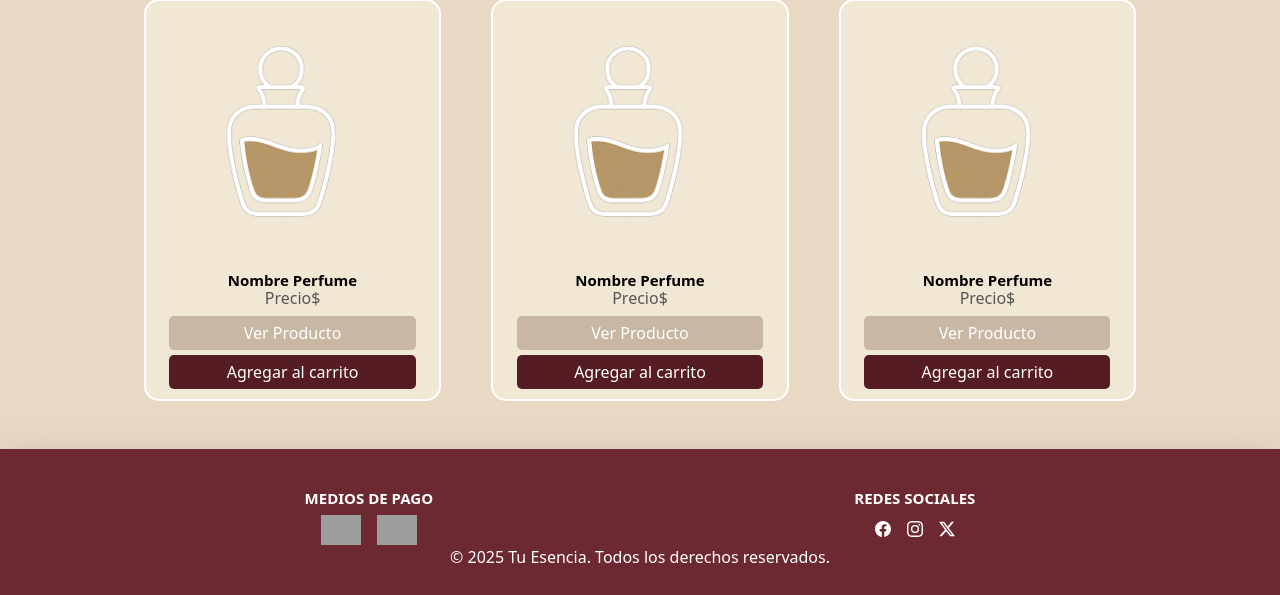
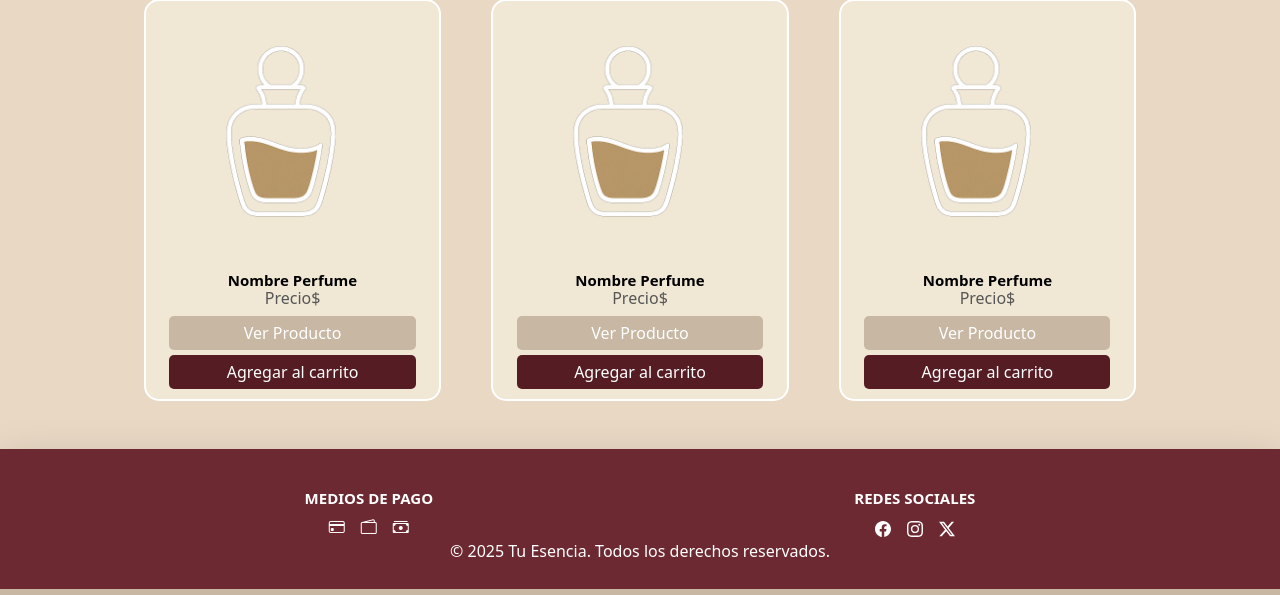
Before and after one commit to Alejo4758/TrabajoFinalPWD, a PHP site: page /Vista/index.php in a window 1280 px wide. Shown: the part 1211-1806 px from the top of the page. Run offline with PHP 8.4, Linux system fonts and the light colour scheme; grey boxes are pictures that could not be loaded.

Commit message:
footer, includes ready

```diff
--- a/Includes/footer.php
+++ b/Includes/footer.php
@@ -6,8 +6,9 @@
                 <div class="d-flex flex-column align-items-center">
                     <h5 class="mb-2">MEDIOS DE PAGO</h5>
                     <div class="d-flex gap-3">
-                        <img src="visa.svg" alt="Visa" width="40">
-                        <img src="mastercard.svg" alt="Mastercard" width="40">
+                        <i class="bi bi-credit-card"></i>
+                        <i class="bi bi-wallet2"></i>
+                        <i class="bi bi-cash-stack"></i>
                     </div>
                 </div>
 
```
